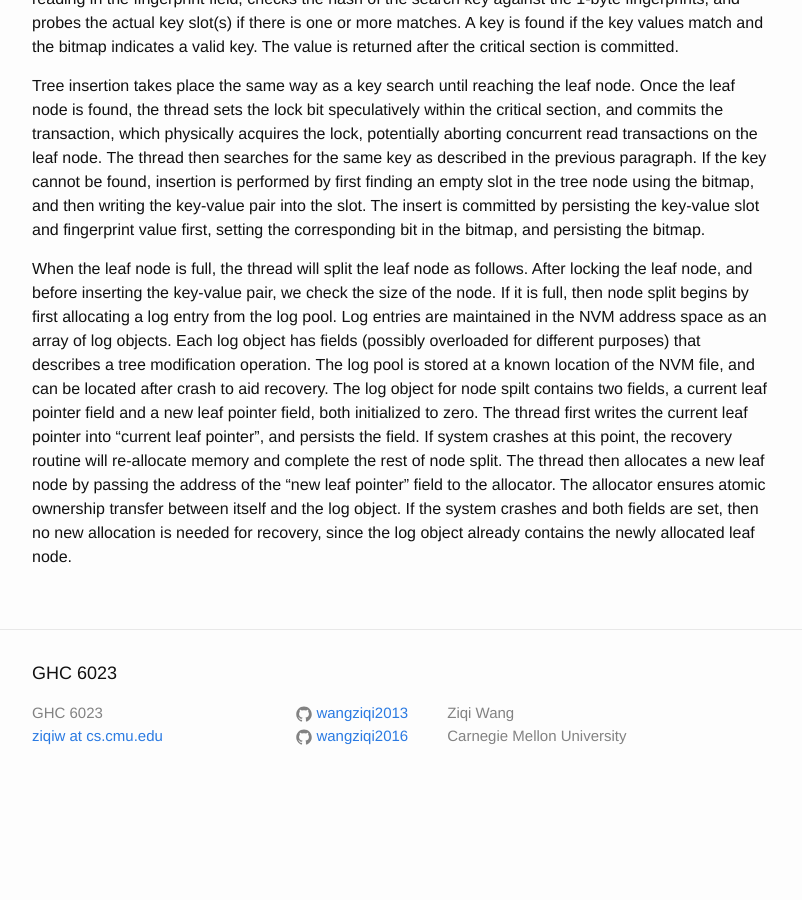
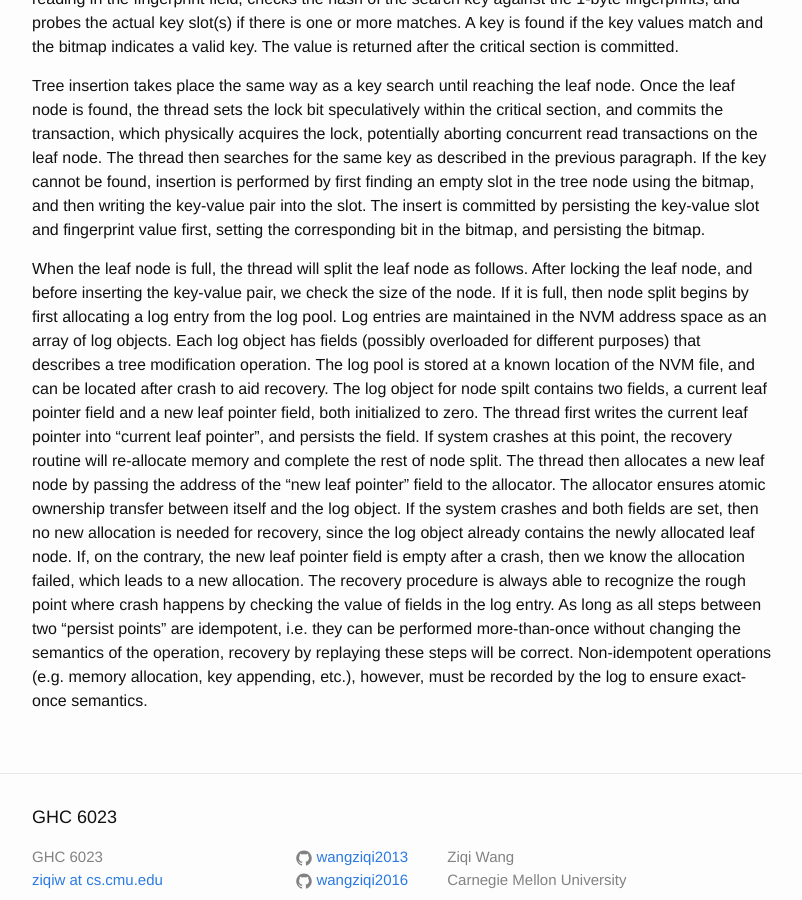
Before and after one commit to wangziqi2013/wangziqi2013.github.io, a Jekyll site: the page built from _posts/2019-11-17-fptree.markdown, in a window 1280 px wide and 900 px high, scrolled down 2950 px. Shown: the whole window, without its empty margins (238-1040 px from the left). Built offline with Jekyll 4.4.1, drawn with Linux system fonts in a browser that asks for light colours; before the commit the page ends 3757 px from its top, so only the background shows below that.

Commit message:
Finish logging

```diff
--- a/_posts/2019-11-17-fptree.markdown
+++ b/_posts/2019-11-17-fptree.markdown
@@ -125,4 +125,9 @@ current leaf pointer into "current leaf pointer", and persists the field. If sys
 routine will re-allocate memory and complete the rest of node split. The thread then allocates a new leaf node by passing
 the address of the "new leaf pointer" field to the allocator. The allocator ensures atomic ownership transfer between itself
 and the log object. If the system crashes and both fields are set, then no new allocation is needed for recovery, since
-the log object already contains the newly allocated leaf node.
+the log object already contains the newly allocated leaf node. If, on the contrary, the new leaf pointer field is empty
+after a crash, then we know the allocation failed, which leads to a new allocation. The recovery procedure is always
+able to recognize the rough point where crash happens by checking the value of fields in the log entry. As long as
+all steps between two "persist points" are idempotent, i.e. they can be performed more-than-once without changing the
+semantics of the operation, recovery by replaying these steps will be correct. Non-idempotent operations (e.g. memory
+allocation, key appending, etc.), however, must be recorded by the log to ensure exact-once semantics.
```
